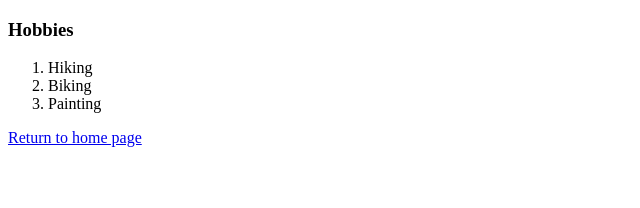
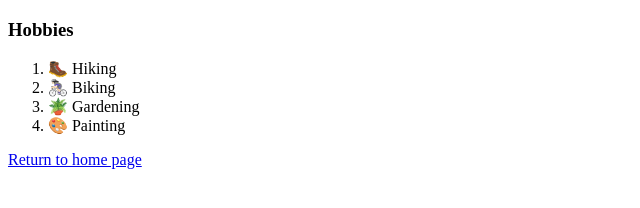
Before and after one commit to ALICEKNOTT2/cv, a plain HTML site: page hobbies.html in a window 1280 px wide. Shown: the whole page, without its empty margins (0-640 px from the left). Drawn offline with Linux system fonts and the light colour scheme.

Commit message:
Add files via upload

```diff
--- a/hobbies.html
+++ b/hobbies.html
@@ -9,9 +9,10 @@
 <body>
     <h3>Hobbies</h3>
     <ol>
-        <li>Hiking</li>
-        <li>Biking</li>
-        <li>Painting</li>
+        <li>🥾 Hiking</li>
+        <li>🚴🏻‍♀️ Biking</li>
+        <li>🪴 Gardening</li>
+        <li>🎨 Painting</li>
     </ol>
 
     <p> <a href = "index.html"> Return to home page</a></p>
```
